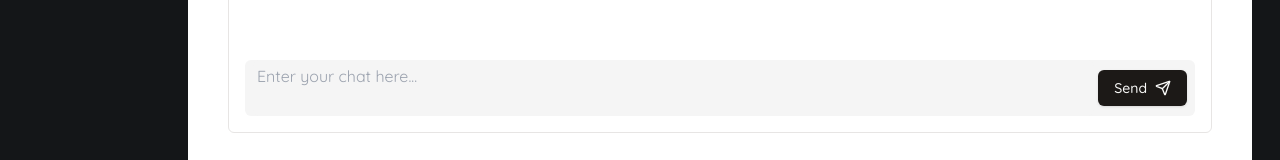
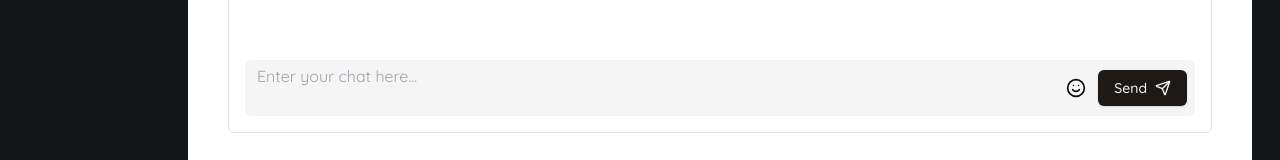
Before and after one commit to russellbanares322/chateu, a Next.js app: page /chats/1 in a window 1280 px wide. Shown: the part 635-795 px from the top of the page. Built offline with nearby package versions, Linux system fonts and the light colour scheme; what @convex-dev/auth would draw is missing.

Commit message:
feat: dynamically display emoji picker

```diff
--- a/app/chats/[chatId]/_layout/chat-input.tsx
+++ b/app/chats/[chatId]/_layout/chat-input.tsx
@@ -1,8 +1,16 @@
+"use client";
 import { Button } from "@/components/ui/button";
-import { SendIcon } from "lucide-react";
-import React from "react";
+import { SendIcon, SmileIcon } from "lucide-react";
+import EmojiPicker from "emoji-picker-react";
+import { useState } from "react";
 
 export default function ChatInput() {
+  const [showEmojiPicker, setShowEmojiPicker] = useState(false);
+
+  const onToggleShowEmojiPicker = () => {
+    setShowEmojiPicker((prev) => !prev);
+  };
+
   return (
     <div className="flex items-center bg-gray-100 gap-1 absolute rounded-md bottom-0 left-0 right-0 mx-auto w-[950px] mb-4 px-2">
       <textarea
@@ -10,9 +18,23 @@ export default function ChatInput() {
         className="border max-h-[900px] rounded-md p-1 bg-gray-100  w-full outline-none border-none resize-none"
         placeholder="Enter your chat here..."
       />
-      <Button>
-        Send <SendIcon />
-      </Button>
+      <div className="flex items-center gap-3">
+        <div className="relative">
+          <SmileIcon
+            onClick={onToggleShowEmojiPicker}
+            className="cursor-pointer"
+            size={20}
+          />
+          {showEmojiPicker && (
+            <div className="absolute bottom-6 right-3">
+              <EmojiPicker />
+            </div>
+          )}
+        </div>
+        <Button>
+          Send <SendIcon />
+        </Button>
+      </div>
     </div>
   );
 }
```
